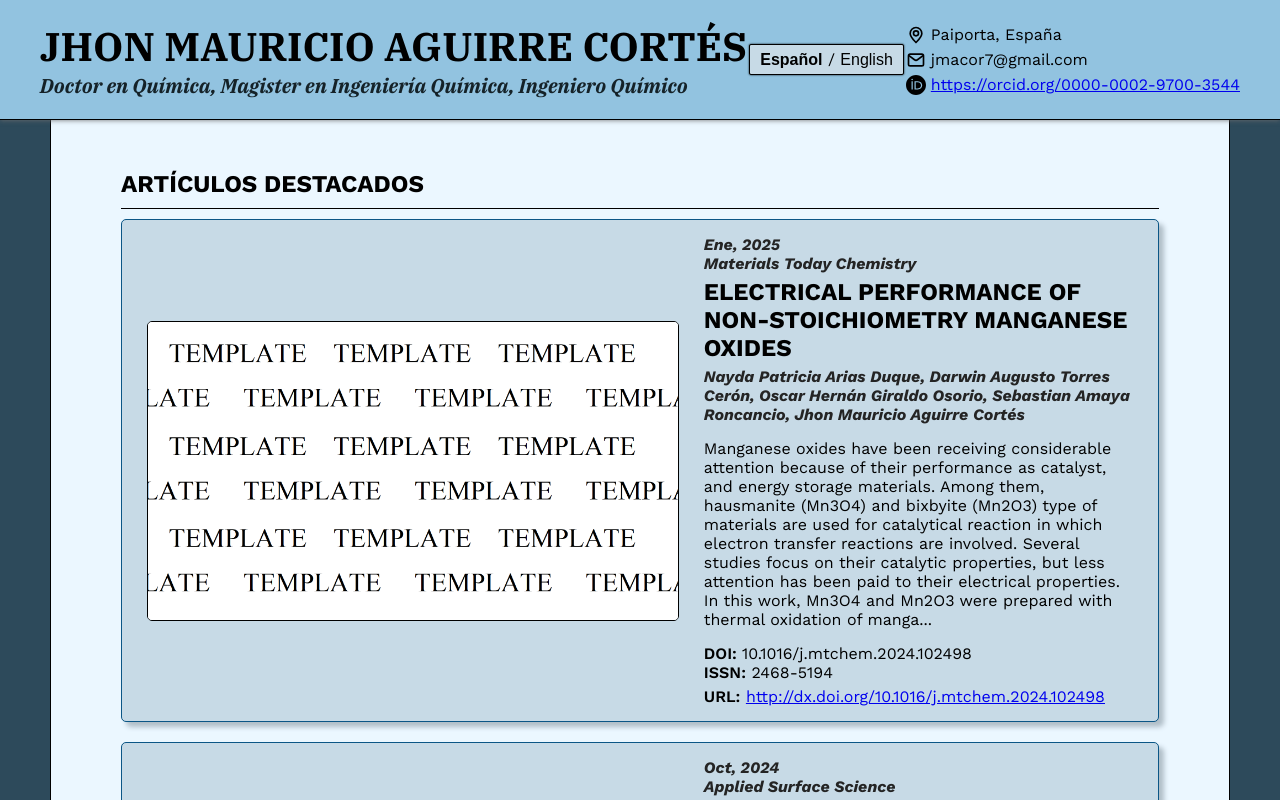
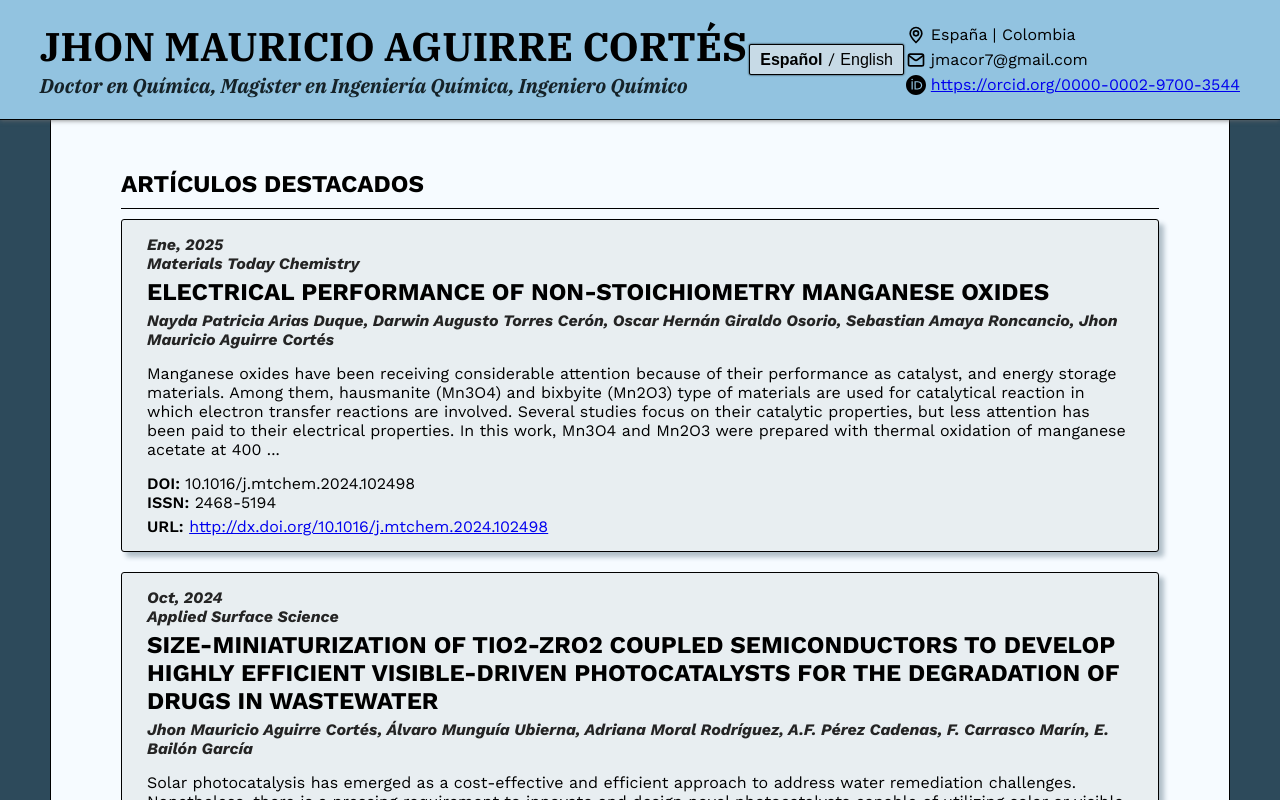
Before and after one commit to Tryncha/cv-jmac, a React (Vite) app: page / in a window 1280 px wide. Shown: the top 800 px of the page. Built offline with nearby package versions, Linux system fonts and the light colour scheme; a web font is replaced by a local one.

Commit message:
article design change, address changed & minor style changes

```diff
--- a/index.html
+++ b/index.html
@@ -2,10 +2,11 @@
 <html lang="en">
   <head>
     <meta charset="UTF-8" />
+    <!-- Icon -->
     <link
       rel="icon"
       type="image/svg+xml"
-      href="/vite.svg"
+      href="/chemistry.svg"
     />
     <meta
       name="viewport"
--- a/src/components/Article/Article.css
+++ b/src/components/Article/Article.css
@@ -2,10 +2,10 @@
   display: flex;
   align-items: center;
   gap: 25px;
-  background-color: #c7dae6;
+  background-color: #e8eef1;
   padding: 15px 25px;
-  border: 1px solid #0b5686;
-  border-radius: 5px;
+  border: 1px solid #000;
+  border-radius: 3px;
   box-shadow: 5px 5px 5px 0 #b0bec8;
 }
 
--- a/src/components/Article/Article.tsx
+++ b/src/components/Article/Article.tsx
@@ -13,17 +13,28 @@
   url: string;
 }
 
-const Article = ({ imgSrc, imgAlt, title, abstract, journal, authors, date, doi, issn, url }: ArticleProps) => {
-  const MAX_LENGTH = 480;
+const Article = ({
+  // imgSrc,
+  //  imgAlt,
+  title,
+  abstract,
+  journal,
+  authors,
+  date,
+  doi,
+  issn,
+  url
+}: ArticleProps) => {
+  const MAX_LENGTH = 500;
 
   return (
     <article className="Article">
-      <img
+      {/* <img
         src={imgSrc}
         alt={imgAlt}
         height={300}
         loading="lazy"
-      />
+      /> */}
       <div className="Article-info">
         <div className="Article-secondaryInfo">
           <span>{date}</span>
--- a/src/data/aboutInfo.json
+++ b/src/data/aboutInfo.json
@@ -11,7 +11,7 @@
     "gender": "Hombre",
     "nationality": "Colombiana",
     "birthCity": "Manizales, Colombia",
-    "address": "Paiporta, España",
+    "address": "España | Colombia",
     "postalCode": "46200",
     "landlinePhone": "(+34) 610104351",
     "mobilePhone": "(+34) 677367320",
@@ -34,7 +34,7 @@
     "gender": "Male",
     "nationality": "Colombian",
     "birthCity": "Manizales, Colombia",
-    "address": "Paiporta, Spain",
+    "address": "Spain | Colombia",
     "postalCode": "46200",
     "landlinePhone": "(+34) 610104351",
     "mobilePhone": "(+34) 677367320",
--- a/src/index.css
+++ b/src/index.css
@@ -25,7 +25,7 @@
   --Footer-boxShadow: 0 0 5px 0 #000;
 
   /* Pages */
-  --Home-backgroundColor: #ebf7ff;
+  --Home-backgroundColor: #f6fbff;
 
   --Vitae-backgroundColor: #fffdfc;
   --Vitae-borderColor: #3c84af;
```
Also changed, not shown: public/chemistry.svg (added).
